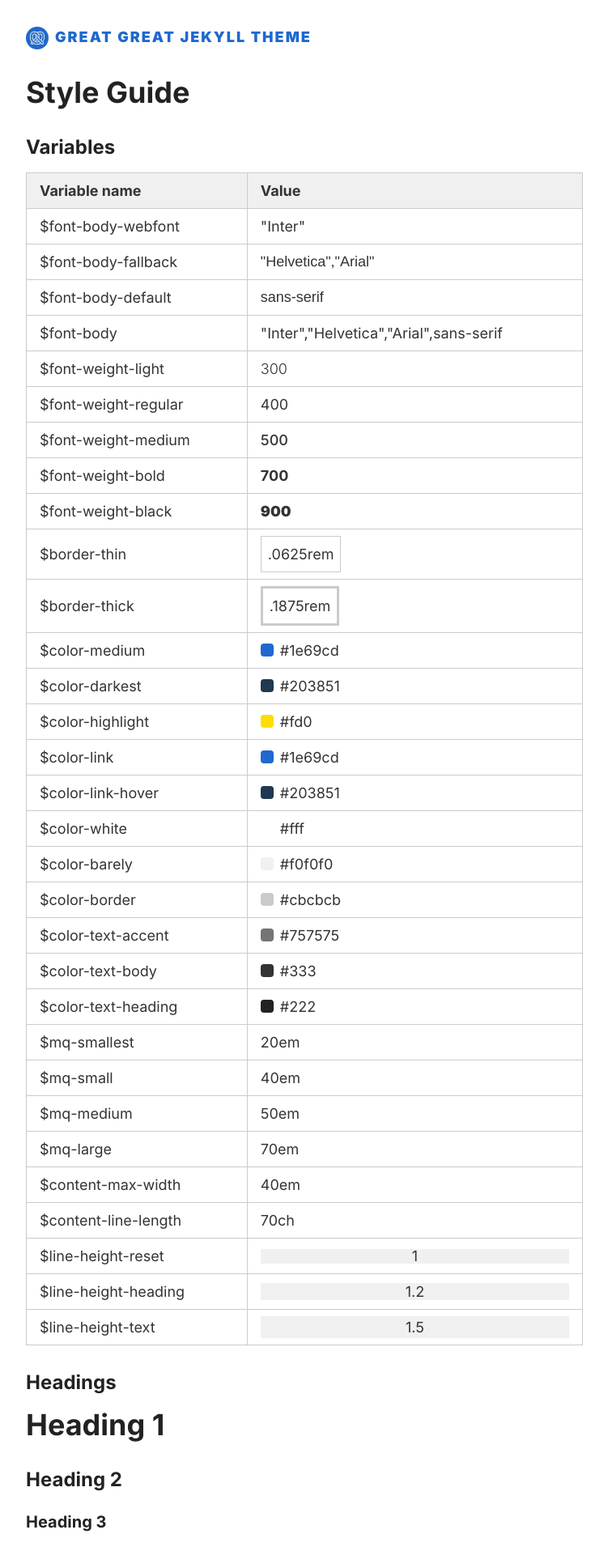
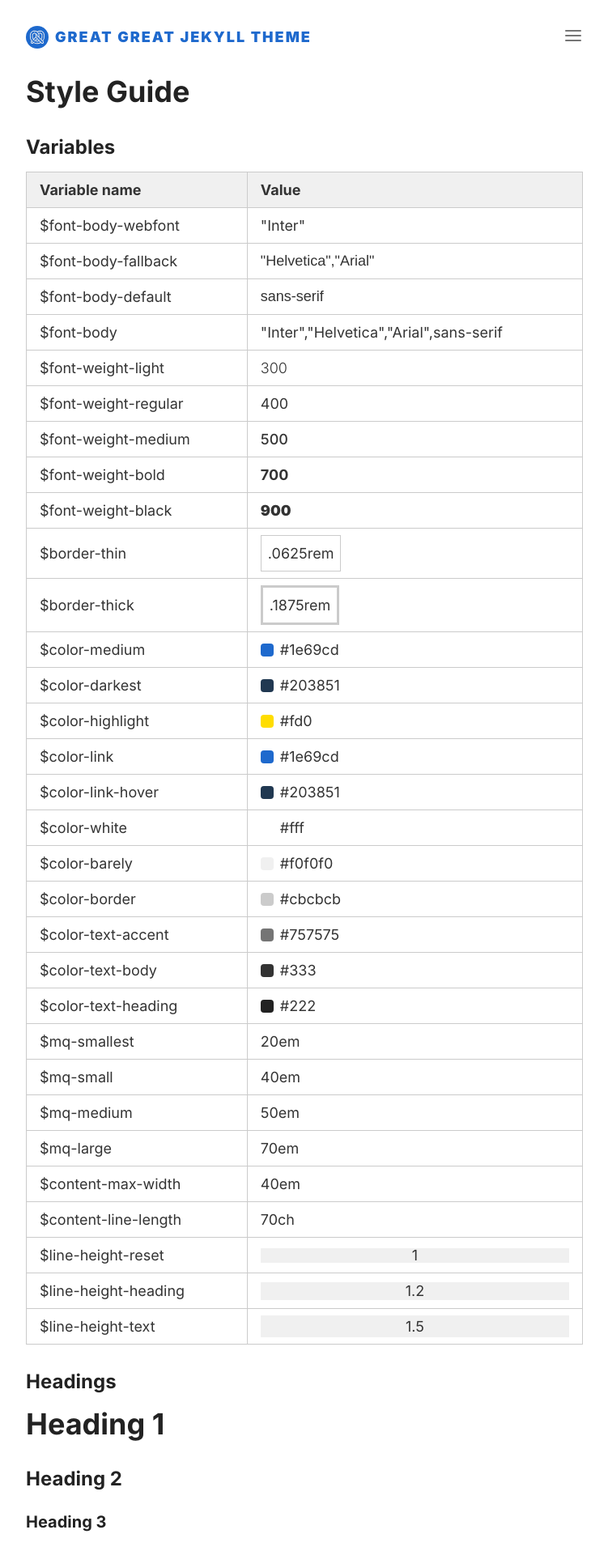
Before and after one commit to double-great/theme, a Jekyll site: the page built from index.html, in a window 1280 px wide. Shown: the top 1916 px of the page at 81% size, without its empty margins (264-1015 px from the left). Built offline with Jekyll 4.4.1, drawn with Linux system fonts in a browser that asks for light colours.

Commit message:
Update site navigation (#24)
* Move navigation to own scss and include; add back proper handing of aria attributes on load

* Add menu

* Minifiy

* Update navigation.js

* Update package.json

* Adds pre-js class to remove flash

* Simplify

* Hide when focus is off of navigation

* Clean up

* Hide menu when clicked outside

* Move navigation js to own file

* Update navigation.js

* Update navigation.html

* Adjust flexbox to fit menu better

* Update _navigation.scss

* Set to false on default

* Add `no-js` class and style navigation if JS is not available

Co-authored-by: Jason Morris <jasonmorris@gmail.com>

```diff
--- a/_config.yml
+++ b/_config.yml
@@ -9,6 +9,10 @@
 github: double-great/great-great-jekyll-theme
 
 permalink: /:title/
+
+header_pages:
+  - post.md
+  - index.html
 
 plugins:
   - jekyll-feed
--- a/_includes/header.html
+++ b/_includes/header.html
@@ -4,27 +4,11 @@
 
   <div class="wrapper">
     <a class="site-title" rel="author" href="{{ '/' | relative_url }}"
-      ><div class="site-title-icon">{% include icon/logo.svg %}</div>{{ site.title | escape }}</a>
+      >
+      <div class="site-title-inner"><div class="site-title-icon">{% include icon/logo.svg %}</div>
+      {{ site.title | escape }}</div></a
+    >
 
-    {%-if page_paths-%}
-    <button
-      id="db-menu-button"
-      class="site-menu-button"
-      aria-label="Toggle menu"
-      aria-controls="db-site-menu"
-      aria-expanded="true"
-    >
-      {% include icon/menu.svg %}
-    </button>
-
-    <nav id="db-site-menu" aria-hidden="true" class="site-menu">
-      {%- for path in page_paths -%} {%- assign my_page = site.pages | where:
-      "path", path | first -%} {%- if my_page.title -%}
-      <a class="page-link" href="{{ my_page.url | relative_url }}"
-        >{{ my_page.title | escape }}</a
-      >
-      {%- endif -%} {%- endfor -%}
-    </nav>
-    {%- endif -%}
+    {%-if page_paths-%}{% include navigation.html %}{%- endif -%}
   </div>
 </header>
--- /dev/null
+++ b/_includes/navigation.html
@@ -0,0 +1,27 @@
+<div class="site-navigation" id="db-site-navigation">
+  <button
+    id="db-menu-button"
+    class="site-menu-button"
+    aria-label="Toggle menu"
+    aria-controls="db-site-menu"
+    aria-haspopup="true"
+    aria-expanded="false"
+  >
+    {% include icon/menu.svg %}
+  </button>
+  <nav id="db-site-menu" aria-hidden="false" class="site-menu pre-js">
+  <ul>
+    {%- for path in page_paths -%} {%- assign my_page = site.pages | where:
+    "path", path | first -%} {%- if my_page.title -%}
+    <li>
+      <a
+        class="db-page-link"
+        href="{{ my_page.url | relative_url }}"
+        >{{ my_page.title | escape }}</a
+      >
+    </li>
+    {%- endif -%} {%- endfor -%}
+  </ul>
+  </nav>
+</div>
+<script src="{{site.baseurl}}/scripts/navigation.js"></script>
--- a/_layouts/default.html
+++ b/_layouts/default.html
@@ -5,7 +5,7 @@
 <html lang="en">
   {%- include head.html -%}
 
-  <body class="page-{{page.layout | slugify}}">
+  <body class="page-{{page.layout | slugify}} no-js">
     {%- include header.html -%}
 
     <main class="page-content" aria-label="Content">
--- a/_sass/_junkdrawer.scss
+++ b/_sass/_junkdrawer.scss
@@ -127,8 +127,29 @@
 
   .wrapper {
     display: flex;
-    flex-wrap: wrap;
     justify-content: space-between;
+
+    .no-js & {
+      display: block;
+    }
+  }
+
+  .site-title,
+  .site-navigation {
+    display: block;
+    max-width: 100%;
+  }
+  .site-title {
+    flex-grow: 1;
+    min-width: 0;
+    margin-right: 1rem;
+  }
+  .site-title-inner {
+    display: flex;
+  }
+  .site-navigation,
+  .site-title-icon {
+    flex-shrink: 0;
   }
 
   :link,
@@ -137,63 +158,7 @@
   }
 }
 
-.site-menu-button {
-  width: 1.75rem;
-  height: 1.75rem;
-  padding: 0;
-  background: transparent;
-  border: none;
-  cursor: pointer;
-  -webkit-appearance: none; // stylelint-disable-line
-
-  svg {
-    width: 1.5rem;
-    height: 1.5rem;
-    pointer-events: none;
-  }
-
-  &:hover {
-    svg {
-      stroke: $color-link;
-    }
-  }
-
-  &:focus {
-    color: $color-text-body;
-    text-decoration: none;
-    background-color: $color-highlight;
-    outline: $border-thick solid transparent;
-    outline-offset: 0;
-    box-shadow: 0 -0.125rem $color-highlight, 0 0.25rem $color-text-body;
-  }
-}
-
-.site-menu {
-  display: block;
-  width: 100%;
-  margin-top: 1rem;
-  background: $color-barely;
-  border-radius: 0.25rem;
-
-  &[aria-hidden="true"] {
-    display: none;
-  }
-
-  .page-link {
-    display: block;
-    width: 100%;
-    padding: 0.5rem 1rem;
-    border-bottom: $border-thin solid $color-white;
-    &:last-child {
-      border-bottom: 0;
-    }
-  }
-}
-
 .site-title {
-  display: block;
-  flex-shrink: 0;
-  max-width: 100%;
   font-weight: $font-weight-black;
   letter-spacing: 0.125rem;
   text-transform: uppercase;
--- /dev/null
+++ b/_sass/_navigation.scss
@@ -0,0 +1,90 @@
+.site-navigation {
+  position: relative;
+  width: 1.5rem;
+
+  .no-js & {
+    margin-top: 1rem;
+  }
+
+  @include bp($mq-medium) {
+    display: inline-block;
+    width: auto;
+  }
+}
+
+.site-menu-button {
+  position: relative;
+  top: -0.25rem;
+  width: 1.5rem;
+  height: 1.5rem;
+  padding: 0;
+  background: transparent;
+  border: none;
+  cursor: pointer;
+  -webkit-appearance: none; // stylelint-disable-line
+
+  .no-js & {
+    display: none;
+  }
+
+  .pre-js {
+    left: -999em;
+    display: none;
+    opacity: 0;
+  }
+
+  svg {
+    width: 1.5rem;
+    height: 1.5rem;
+    pointer-events: none;
+  }
+
+  &:hover {
+    svg {
+      stroke: $color-link;
+    }
+  }
+
+  &:focus {
+    color: $color-text-body;
+    text-decoration: none;
+    background-color: $color-highlight;
+    outline: $border-thick solid transparent;
+    outline-offset: 0;
+    box-shadow: 0 -0.125rem $color-highlight, 0 0.25rem $color-text-body;
+  }
+}
+
+.site-menu {
+  position: absolute;
+  right: 0;
+  display: block;
+  width: 100%;
+  min-width: 12rem;
+  margin-top: 0.25rem;
+  background: $color-barely;
+  border-radius: 0.25rem;
+
+  &[aria-hidden="true"] {
+    display: none;
+  }
+
+  .no-js & {
+    position: relative;
+  }
+
+  .db-page-link {
+    display: block;
+    width: 100%;
+    padding: 0.5rem 1rem;
+    border-bottom: $border-thin solid $color-white;
+    &:last-child {
+      border-bottom: 0;
+    }
+  }
+
+  ul {
+    margin: 0;
+    list-style: none;
+  }
+}
--- a/_sass/great-great.scss
+++ b/_sass/great-great.scss
@@ -3,5 +3,6 @@
 @import "webfonts";
 @import "base";
 @import "junkdrawer";
+@import "navigation";
 @import "home";
 @import "404";
--- /dev/null
+++ b/scripts/navigation.js
@@ -0,0 +1,49 @@
+var menuButton = document.querySelector("#db-menu-button"),
+  menu = document.querySelector("#db-site-menu"),
+  nav = document.querySelector("#db-site-navigation");
+
+if (menu && menuButton) {
+  menuHide();
+  menuButton.addEventListener("click", menuToggle, false);
+}
+
+function menuToggle(event) {
+  if (event.target.getAttribute("aria-expanded") == "false") {
+    menuShow();
+  } else {
+    menuHide();
+  }
+}
+
+function menuShow() {
+  menu.setAttribute("aria-hidden", "false");
+  menuButton.setAttribute("aria-expanded", "true");
+}
+
+function menuHide() {
+  menu.setAttribute("aria-hidden", "true");
+  menuButton.setAttribute("aria-expanded", "false");
+}
+
+// hide menu when focus is off of the menu button or page links
+document.addEventListener(
+  "focusin",
+  function () {
+    var active = document.activeElement;
+    if (active.id !== "db-menu-button" && active.className !== "db-page-link") {
+      menuHide();
+    }
+  },
+  true
+);
+
+// hiden menu when click is outside the navigation
+document.addEventListener(
+  "click",
+  function (event) {
+    if (!nav.contains(event.target)) {
+      menuHide();
+    }
+  },
+  true
+);
```
Also changed, not shown: other parts of _layouts/default.html (+3 -0 lines), _includes/footer.html (+0 -28 lines), great-great-jekyll-theme.gemspec.
